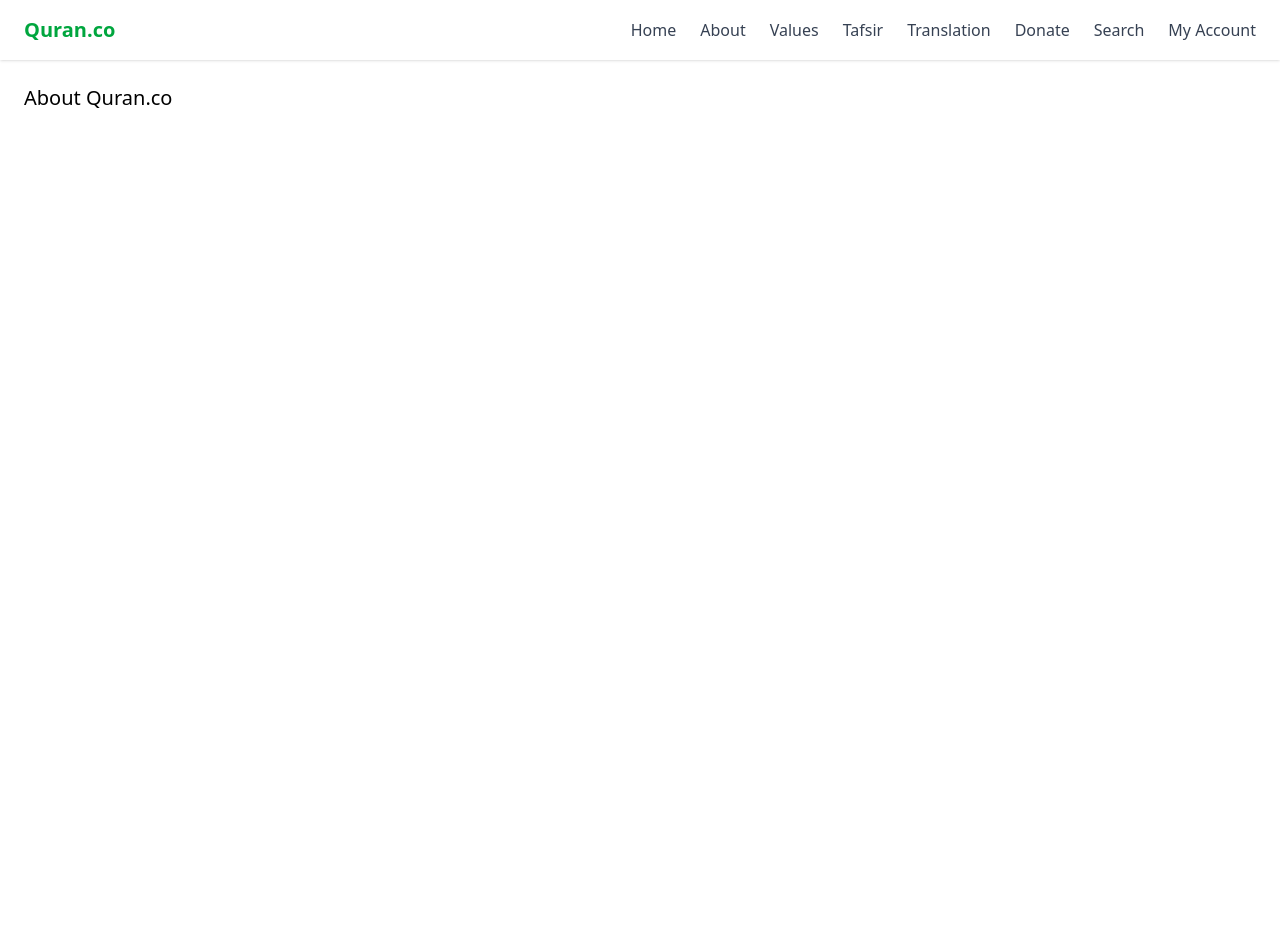
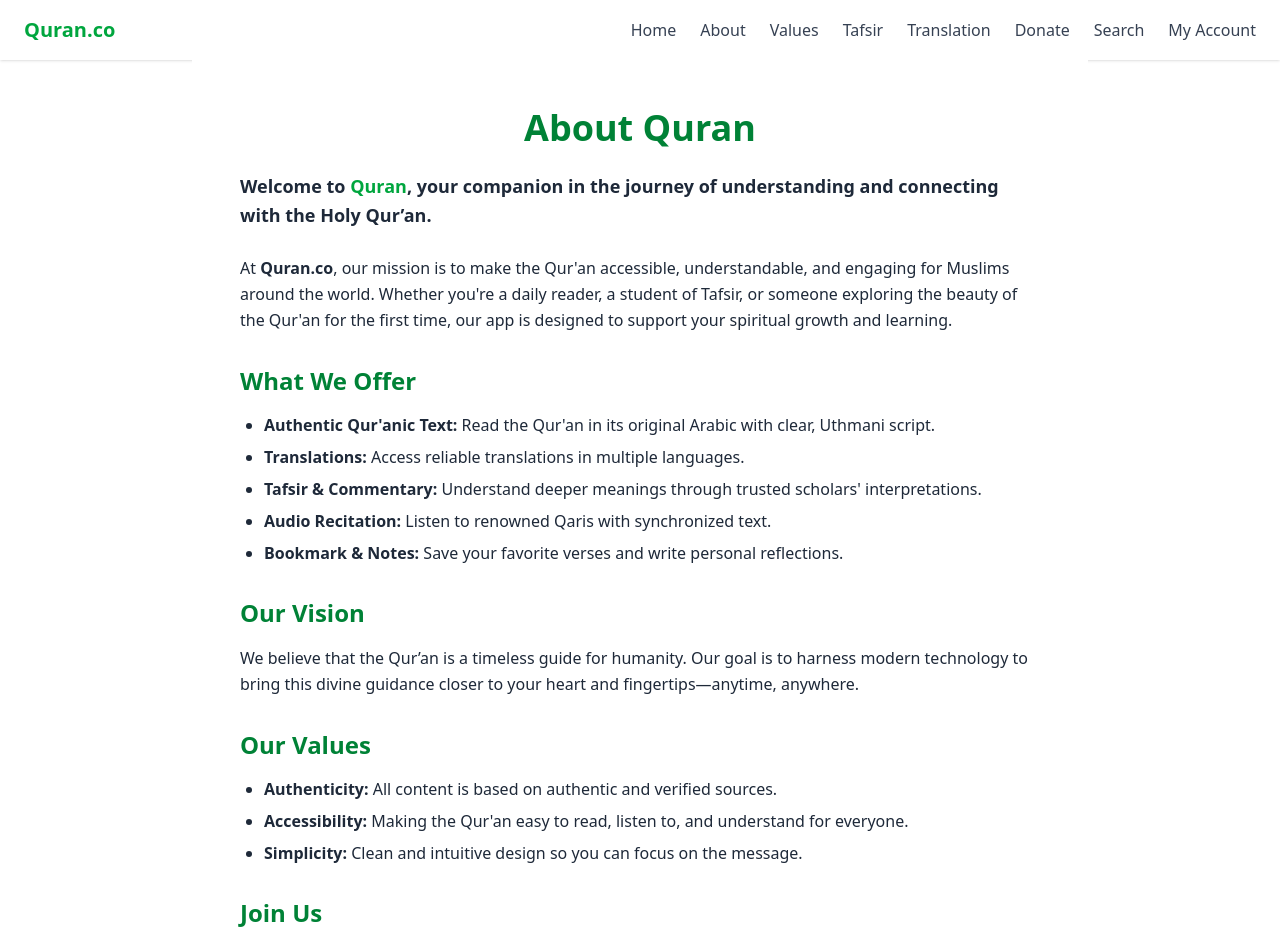
Before and after one commit to SunitaMore/Quran-app, a React (Vite) app: page /about in a window 1280 px wide. Shown: the top 950 px of the page. Before the commit the page ends 800 px from the top, so only its background shows below. Built offline with nearby package versions, Linux system fonts and the light colour scheme.

Commit message:
about us page

```diff
--- a/package.json
+++ b/package.json
@@ -11,6 +11,7 @@
   },
   "dependencies": {
     "@emailjs/browser": "^4.4.1",
+    "@heroicons/react": "^2.2.0",
     "@tailwindcss/vite": "^4.1.3",
     "framer-motion": "^12.6.3",
     "lucide-react": "^0.487.0",
--- a/src/components/About.jsx
+++ b/src/components/About.jsx
@@ -1,3 +1,47 @@
+
+
 export default function About() {
-  return <div className="p-6 text-xl">About Quran.co</div>;
+  return (
+    <div className="bg-white text-gray-800 p-6 md:p-12 max-w-4xl mx-auto">
+      <h1 className="text-3xl md:text-4xl font-bold mb-6 text-center text-green-700 ">About Quran</h1>
+
+      <p className="mb-6 text-lg leading-relaxed">
+        <strong>Welcome to <span className="text-green-600">Quran</span>, your companion in the journey of understanding and connecting with the Holy Qur’an.</strong>
+      </p>
+
+      <p className="mb-6 text-base leading-relaxed">
+        At <strong>Quran.co</strong>, our mission is to make the Qur'an accessible, understandable, and engaging for Muslims around the world. Whether you're a daily reader, a student of Tafsir, or someone exploring the beauty of the Qur'an for the first time, our app is designed to support your spiritual growth and learning.
+      </p>
+
+      <h2 className="text-2xl font-semibold mt-8 mb-4 text-green-700">What We Offer</h2>
+      <ul className="list-disc pl-6 mb-6 space-y-2">
+        <li><strong>Authentic Qur'anic Text:</strong> Read the Qur'an in its original Arabic with clear, Uthmani script.</li>
+        <li><strong>Translations:</strong> Access reliable translations in multiple languages.</li>
+        <li><strong>Tafsir & Commentary:</strong> Understand deeper meanings through trusted scholars' interpretations.</li>
+        <li><strong>Audio Recitation:</strong> Listen to renowned Qaris with synchronized text.</li>
+        <li><strong>Bookmark & Notes:</strong> Save your favorite verses and write personal reflections.</li>
+      </ul>
+
+      <h2 className="text-2xl font-semibold mt-8 mb-4 text-green-700">Our Vision</h2>
+      <p className="mb-6 text-base leading-relaxed">
+        We believe that the Qur’an is a timeless guide for humanity. Our goal is to harness modern technology to bring this divine guidance closer to your heart and fingertips—anytime, anywhere.
+      </p>
+
+      <h2 className="text-2xl font-semibold mt-8 mb-4 text-green-700">Our Values</h2>
+      <ul className="list-disc pl-6 mb-6 space-y-2">
+        <li><strong>Authenticity:</strong> All content is based on authentic and verified sources.</li>
+        <li><strong>Accessibility:</strong> Making the Qur'an easy to read, listen to, and understand for everyone.</li>
+        <li><strong>Simplicity:</strong> Clean and intuitive design so you can focus on the message.</li>
+      </ul>
+
+      <h2 className="text-2xl font-semibold mt-8 mb-4 text-green-700">Join Us</h2>
+      <p className="mb-6 text-base leading-relaxed">
+        We’re continually working to improve the app with new features and updates. If you have feedback, suggestions, or questions, we’d love to hear from you.
+      </p>
+
+      <p className="text-base font-medium">
+        Thank you for choosing <span className="text-green-600">Quran.co</span> — may your journey with the Qur'an be filled with peace, knowledge, and blessings.
+      </p>
+    </div>
+  );
 }
```
Also changed, not shown: 1 other file (tests, documents, lock files or other folders).
